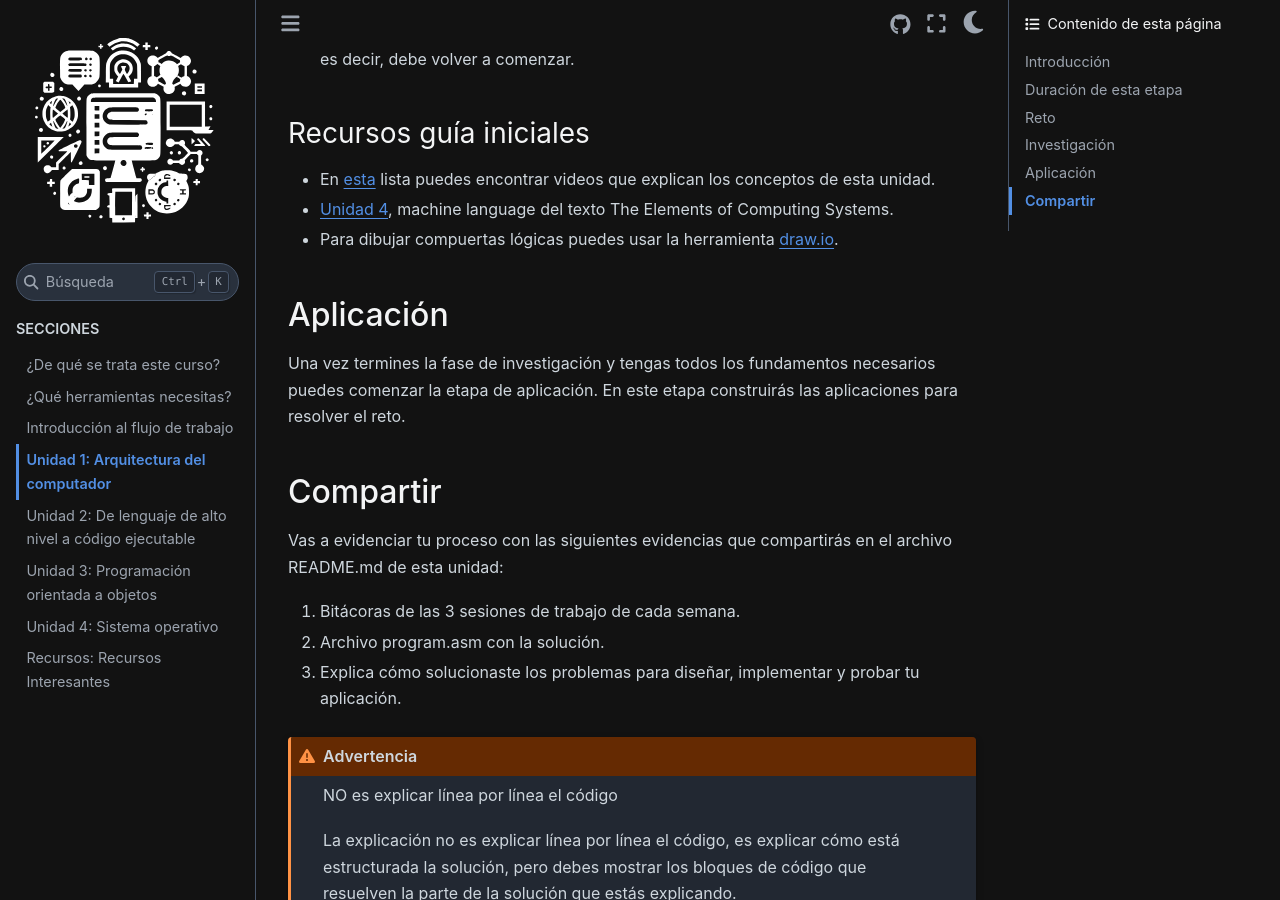
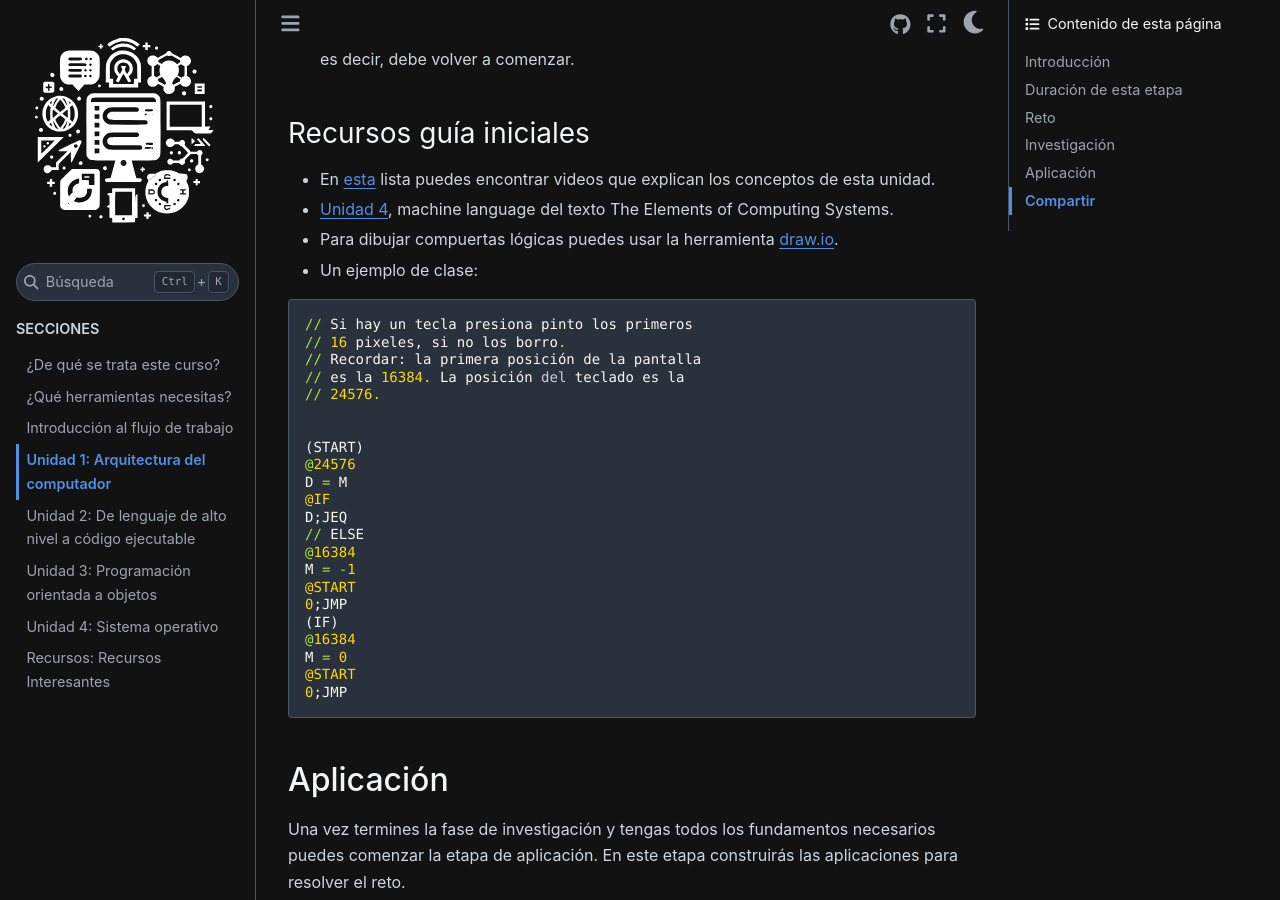
Before and after one commit to juanferfranco/SistemasComputacionales, a Sphinx documentation site: the page built from docs/_unidad1/unidad1.rst, in a window 1280 px wide and 900 px high, scrolled down 3515 px. Built offline with Sphinx 7.4.7 and the Sphinx Book theme 1.1.4, drawn with Linux system fonts in a browser that asks for light colours.

Commit message:
Add code from class

```diff
--- a/docs/_unidad1/unidad1.rst
+++ b/docs/_unidad1/unidad1.rst
@@ -142,6 +142,32 @@ Recursos guía iniciales
 * `Unidad 4 <https://www.nand2tetris.org/_files/ugd/44046b_7ef1c00a714c46768f08c459a6cab45a.pdf>`__, machine language
   del texto The Elements of Computing Systems.
 * Para dibujar compuertas lógicas puedes usar la herramienta `draw.io <https://app.diagrams.net/>`__.
+* Un ejemplo de clase:
+
+.. code-block::
+
+   // Si hay un tecla presiona pinto los primeros
+   // 16 pixeles, si no los borro.
+   // Recordar: la primera posición de la pantalla
+   // es la 16384. La posición del teclado es la
+   // 24576.
+
+
+   (START)
+   @24576
+   D = M
+   @IF
+   D;JEQ
+   // ELSE
+   @16384
+   M = -1
+   @START
+   0;JMP
+   (IF)
+   @16384
+   M = 0
+   @START
+   0;JMP
 
 Aplicación
 -----------
```
